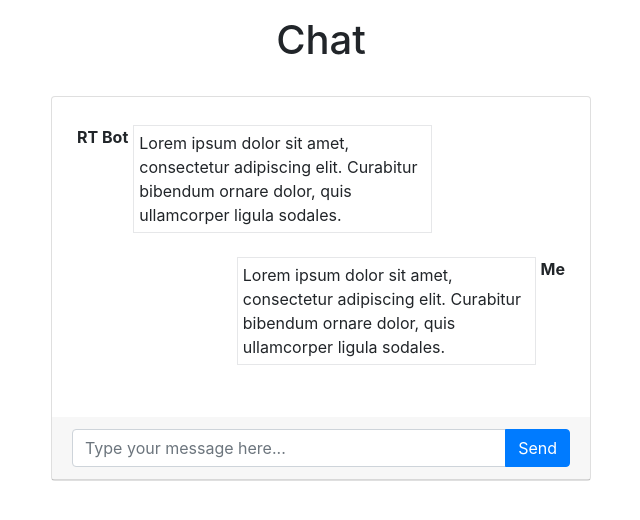
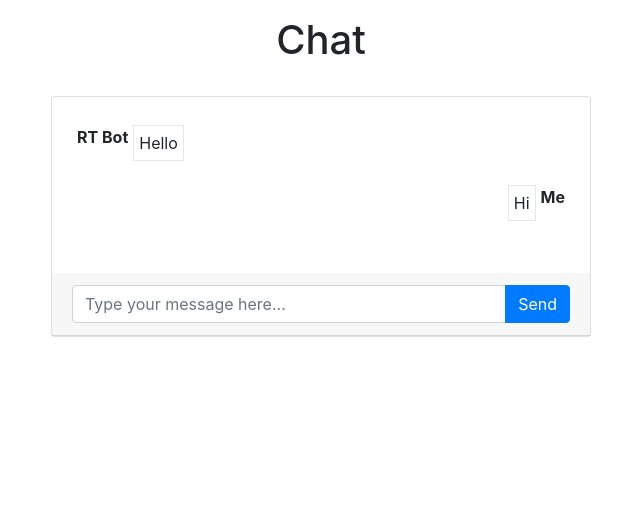
Before and after one commit to Kioans/hackathon_digital_breakthrough_2020, a Flask app: template WebUI/templates/test.html in a window 1280 px wide. Shown: the top 520 px of the page, without its empty margins (319-959 px from the left). Run offline with Flask 2, Linux system fonts and the light colour scheme; the template is opened without the code that fills it, so the values that code supplies are empty; some libraries are stand-ins or nearby versions.

Commit message:
Chat box is done

```diff
--- a/WebUI/templates/test.html
+++ b/WebUI/templates/test.html
@@ -31,8 +31,7 @@
                                     <strong class="messages-title">RT Bot</strong>
                                 </div>
                                 <p class="messages-p">
-                                    Lorem ipsum dolor sit amet, consectetur adipiscing elit. Curabitur bibendum ornare
-                                    dolor, quis ullamcorper ligula sodales.
+                                    Hello
                                 </p>
                             </div>
                         </li>
@@ -45,8 +44,7 @@
                                     <strong class="messages-title">Me</strong>
                                 </div>
                                 <p class="messages-p">
-                                    Lorem ipsum dolor sit amet, consectetur adipiscing elit. Curabitur bibendum ornare
-                                    dolor, quis ullamcorper ligula sodales.
+                                    Hi
                                 </p>
                             </div>
                         </li>
@@ -79,8 +77,8 @@ $('#send-message').on('submit', function (event) {
     message.find('p').text($('#input-me').val());
     $('#input-me').val('');
     message.appendTo('.messages-list');
-    message.find('.minutes').text("0");
 });
+
 </script>
 </body>
 </html>
```
